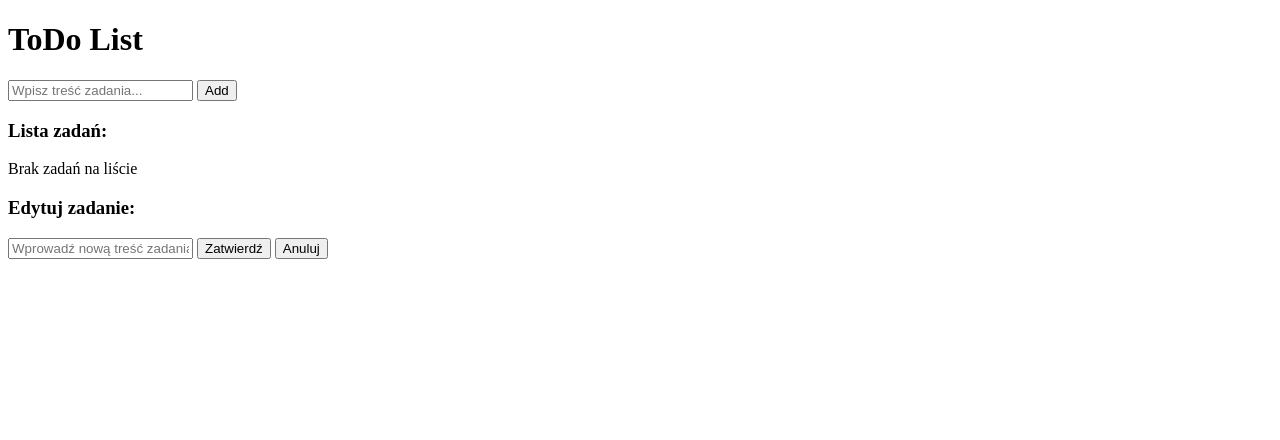
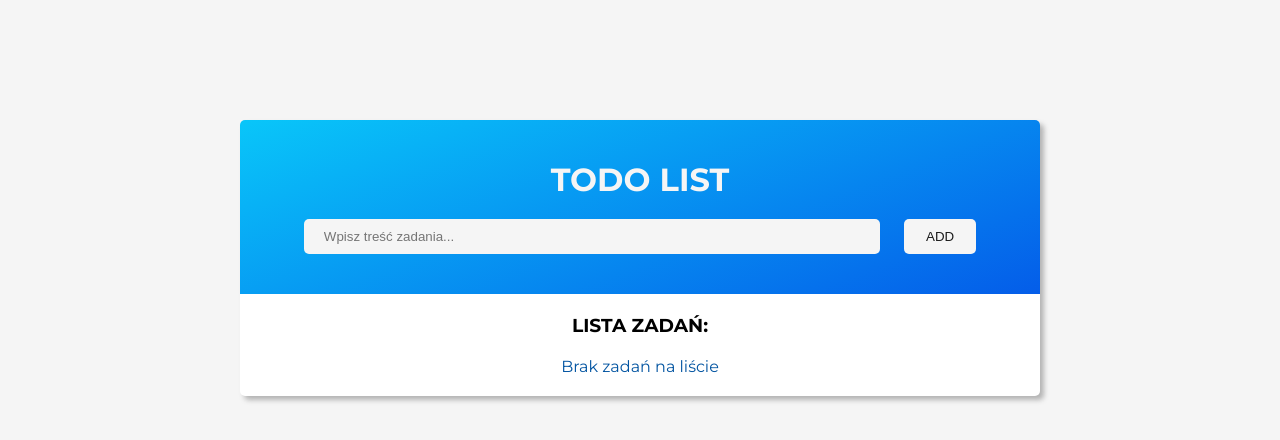
Before and after one commit to dawidpisarski96/to_do_app, a plain HTML site: page index.html in a window 1280 px wide. Drawn offline with Linux system fonts and the light colour scheme.

Commit message:
style and js

```diff
--- a/index.html
+++ b/index.html
@@ -14,7 +14,7 @@
       src="https://kit.fontawesome.com/3bab7ee2e1.js"
       crossorigin="anonymous"
     ></script>
-    <link rel="stylesheet" href="/ToDo Lista/style.css" />
+    <link rel="stylesheet" href="./style.css" />
     <title>To do App</title>
   </head>
   <body>
@@ -48,6 +48,6 @@
         <button class="popup-btn cancel">Anuluj</button>
       </div>
     </div>
-    <script src="/ToDo Lista/app.js"></script>
+    <script src="./app.js"></script>
   </body>
 </html>
```
